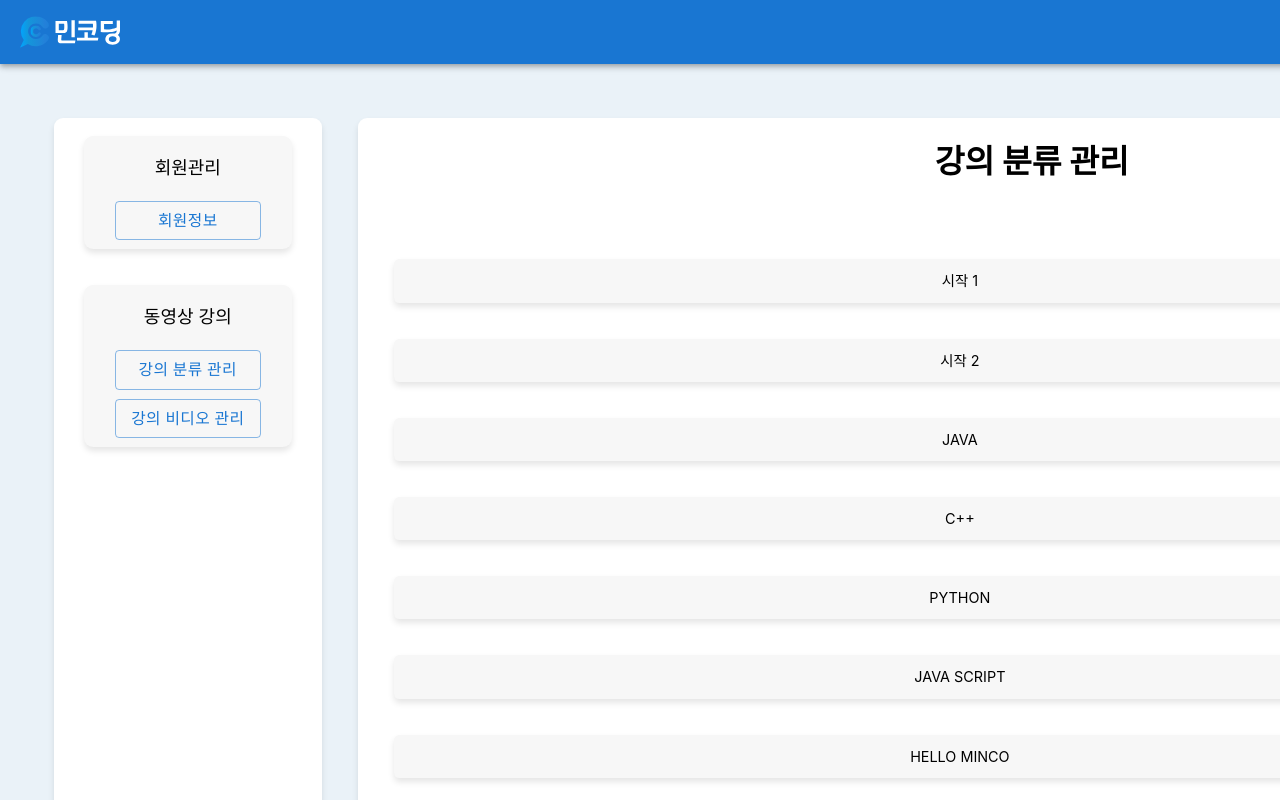
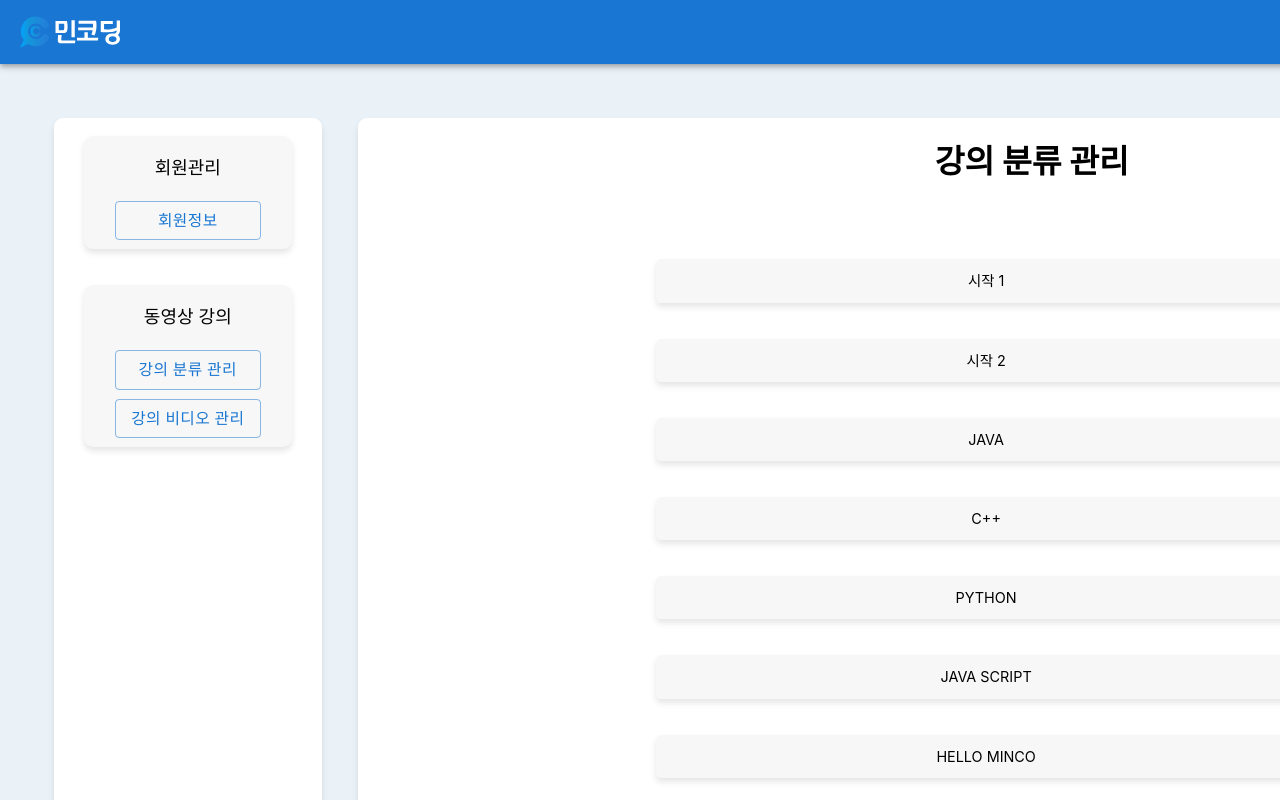
Before and after one commit to mincoding-main/lecture_streaming_system_front, a Next.js app: page /admin/lecture-classification in a window 1280 px wide. Shown: the top 800 px of the page. Built offline with nearby package versions, Linux system fonts and the light colour scheme.

Commit message:
lecture classification css

```diff
--- a/styles/admin-lecture-classification.module.css
+++ b/styles/admin-lecture-classification.module.css
@@ -29,8 +29,9 @@
 }
 
 .lectureContainer {
-    width: 100%;
+    width: 60%;
     height: 82%;
+    margin: auto;
 }
 
 .lectureItem {
```
